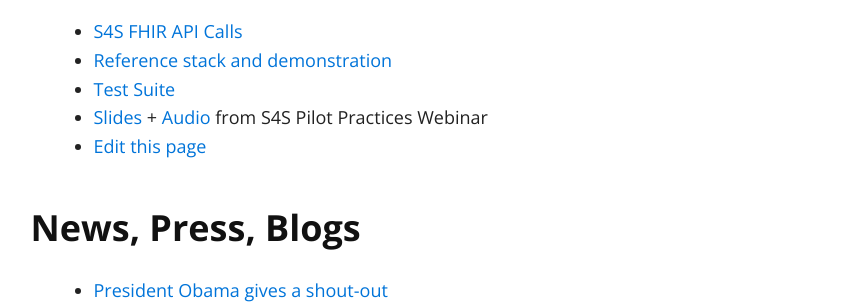
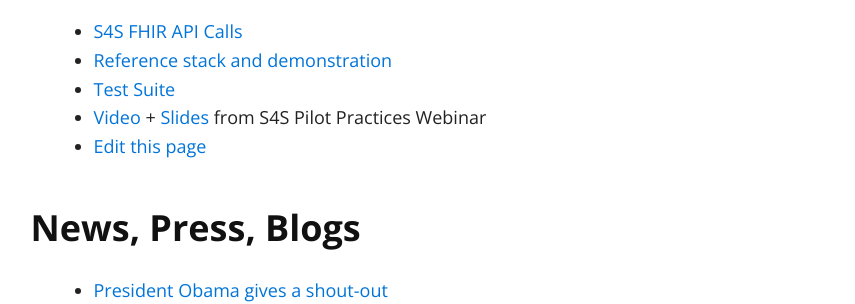
Before and after one commit to sync-for-science/sync-for-science.github.io, a Jekyll site: the page built from index.md, in a window 1280 px wide. Shown: the part 1367-1671 px from the top of the page, without its empty margins (186-1041 px from the left). Built offline with Jekyll 4.4.1, drawn with Linux system fonts in a browser that asks for light colours; nearby versions of some CDN libraries.

Commit message:
Update index.md

```diff
--- a/index.md
+++ b/index.md
@@ -46,7 +46,7 @@
 * [S4S FHIR API Calls](./api-calls)
 * [Reference stack and demonstration](https://demo.syncfor.science/)
 * [Test Suite](https://tests.demo.syncfor.science/)
-*  [Slides](http://bit.ly/s4s-pilot-practices-webinar) + [Audio](https://drive.google.com/open?id=0BzDLBlJ9IyUCU0VHOHJZQ3llQ3M) from S4S Pilot Practices Webinar
+* [Video](https://drive.google.com/file/d/0BzDLBlJ9IyUCWEM4Y1dfZmhQNXM/view?usp=sharing) + [Slides](http://bit.ly/s4s-pilot-practices-webinar) from S4S Pilot Practices Webinar
 * [Edit this page](https://github.com/sync-for-science/sync-for-science.github.io/edit/master/index.md)
 
 
```
